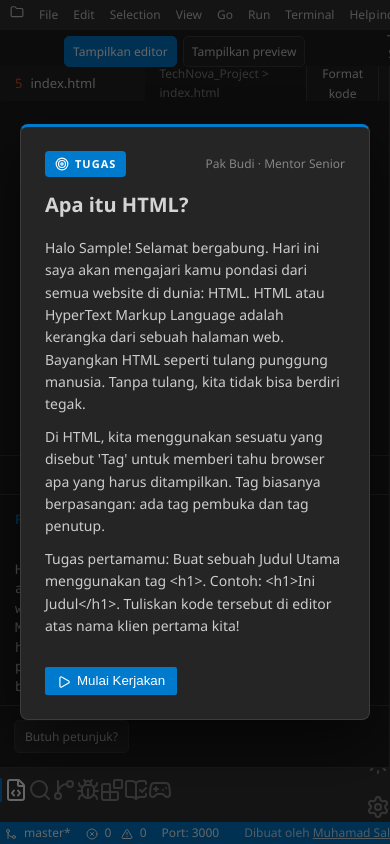
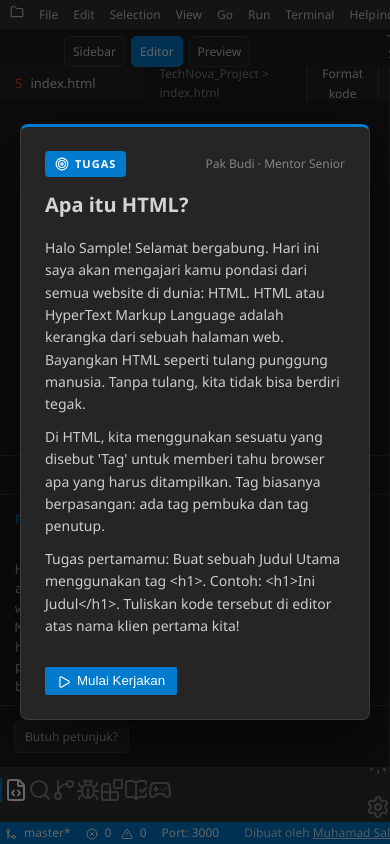
Before and after one commit to prince-salman/coding-is-fun, a React (Vite) app: page / in a window 390 px wide. Both pictures are taken after typing "Sample" into the empty fields and a click on the button "Buka Workspace". Shown: the top 844 px of the page. Built offline with nearby package versions, Linux system fonts and the light colour scheme.

Commit message:
fix: add sidebar button to mobile switcher and correct active styling

```diff
--- a/src/App.tsx
+++ b/src/App.tsx
@@ -683,17 +683,24 @@ function MobilePanelSwitcher({
     <div className="mobile-panel-switcher" aria-label="Panel mobile">
       <button
         type="button"
+        aria-pressed={activePanel === 'sidebar'}
+        onClick={() => onChange('sidebar')}
+      >
+        Sidebar
+      </button>
+      <button
+        type="button"
         aria-pressed={activePanel === 'editor'}
         onClick={() => onChange('editor')}
       >
-        Tampilkan editor
+        Editor
       </button>
       <button
         type="button"
         aria-pressed={activePanel === 'preview'}
         onClick={() => onChange('preview')}
       >
-        Tampilkan preview
+        Preview
       </button>
     </div>
   )
```
